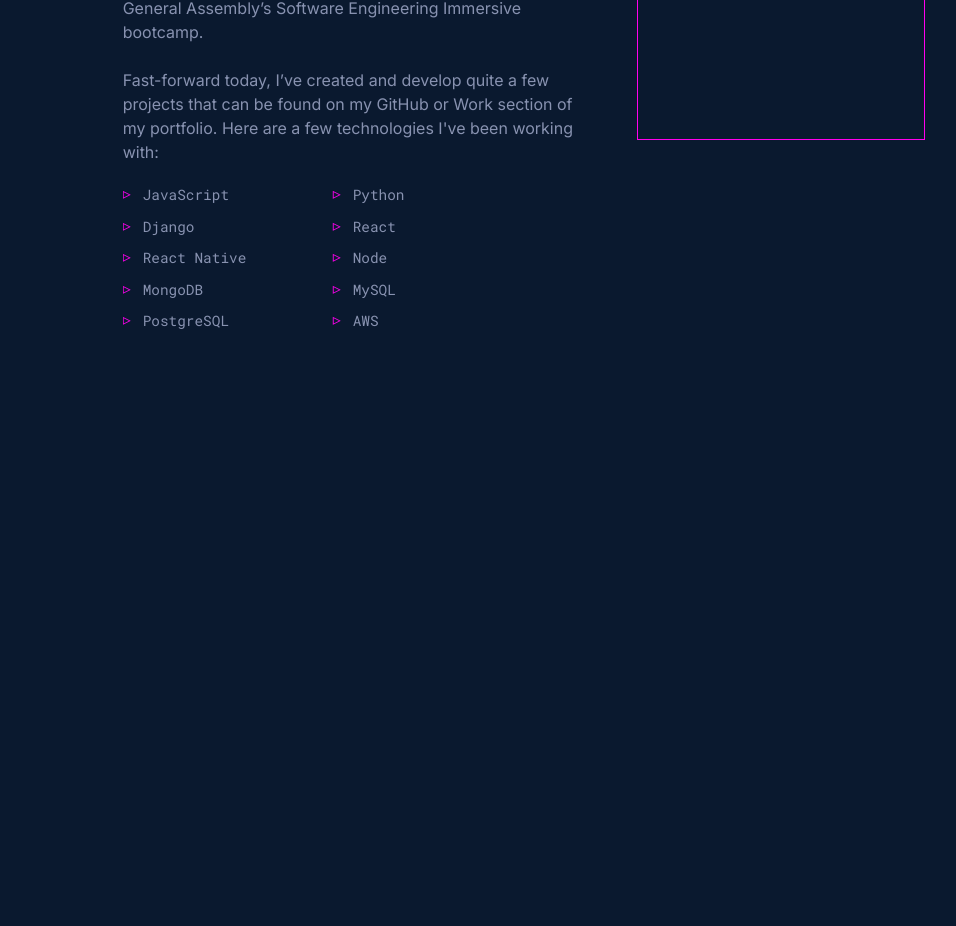
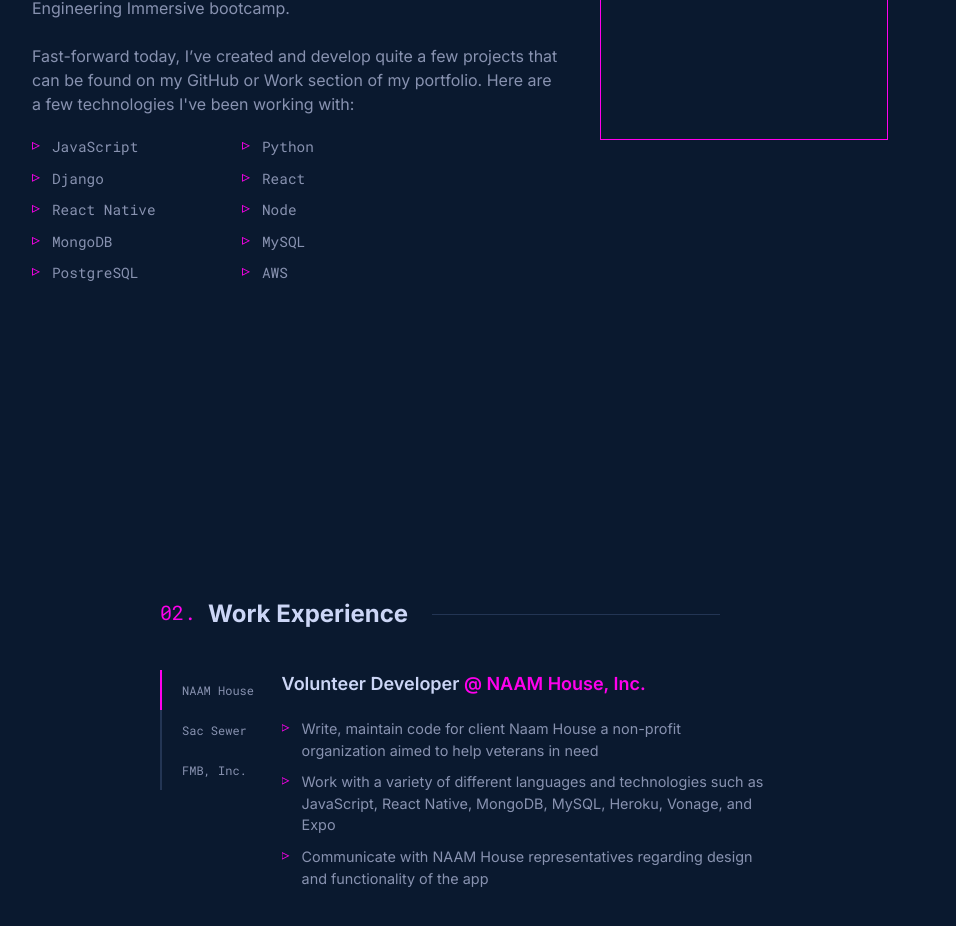
Before and after one commit to vincelaq/portfolio-v1, a React (Create React App) app: page / in a window 1280 px wide. Shown: the part 1140-2066 px from the top of the page, without its empty margins (208-1164 px from the left). Before the commit the page ends 1704 px from the top, so only its background shows below. Built offline with nearby package versions, Linux system fonts and the light colour scheme.

Commit message:
complete work section layout

```diff
--- a/src/App.js
+++ b/src/App.js
@@ -5,6 +5,7 @@ import './App.css';
 import Navigation from './components/Navigation';
 import HomePage from './pages/HomePage';
 import AboutPage from './pages/AboutPage';
+import WorkPage from './pages/WorkPage';
 
 
 
@@ -61,9 +62,10 @@ const App = () => {
                             <div className='border-l border-l-light-slate h-40 mx-auto mt-3'></div>
                         </div>
                     </section>
-                    <main className='basis-10/12'>
+                    <main className='basis-10/12 flex flex-col items-center'>
                         <HomePage/>
                         <AboutPage/>
+                        <WorkPage/>
                     </main>
                     <section className='bg-navy basis-1/12 relative'>
                         <div className='flex flex-col fixed bottom-0 -right-5 justify-center items-center'>
--- a/src/index.css
+++ b/src/index.css
@@ -24,6 +24,15 @@ code {
   background: white;
 }
 
+ul.work-list {
+  display: grid;
+
+  padding: 0;
+  margin: 20px 0 0 0;
+  overflow: hidden;
+  list-style: none;
+}
+
 ul.skills-list {
   display: grid;
   grid-template-columns: repeat(2, minmax(140px, 200px));
@@ -48,5 +57,5 @@ li:before {
   left: 0;
   color: #ff00ed;
   font-size: 1rem;
-  line-height: 18px;
+  line-height: 16px;
 }
--- a/src/pages/AboutPage.js
+++ b/src/pages/AboutPage.js
@@ -5,7 +5,7 @@ const AboutPage = () => {
 
 
     return (
-        <div className='flex flex-col ml-56 justify-start items-center bg-navy max-w-4xl h-full'>
+        <div className='flex flex-col ml-24 mb-72 justify-start items-center bg-navy max-w-4xl'>
             <div className='flex flex-row p-4 pl-0 w-full'>
                 <span className='font-Roboto text-pink text-xl mr-3'>01.</span>
                 <span className='font-Inter font-bold text-lightest-slate text-2xl'>About Me</span>
--- a/src/pages/HomePage.js
+++ b/src/pages/HomePage.js
@@ -3,7 +3,7 @@ import React from 'react';
 const HomePage = () => {
     return (
         <div className='flex flex-col justify-start bg-navy h-full'>
-            <div className='mx-auto my-48 pr-20'>
+            <div className='mx-auto my-52 pr-52'>
                 <div className='font-Roboto font-regular text-pink mb-10 text-base'>
                     Hi, my name is
                 </div>
--- /dev/null
+++ b/src/pages/WorkPage.js
@@ -0,0 +1,55 @@
+import React, { useState } from 'react';
+
+
+const WorkPage = () => {
+    const [work, setWork] = useState(0);
+
+
+
+
+    return (
+        <div className='flex flex-col justify-start items-center bg-navy max-w-2xl pb-72 pl-16'>
+            <div className='flex flex-row p-4 pl-0 w-full'>
+                <span className='font-Roboto text-pink text-xl mr-3'>02.</span>
+                <span className='font-Inter font-bold text-lightest-slate text-2xl'>Work Experience</span>
+                <span className='border-b border-b-lightest-navy w-72 my-auto mx-6'></span>
+            </div>
+            <div className='flex flex-row pt-6'>
+                <div className='basis-1/5'>
+                    <div className='flex flex-col w-30'>
+                        <div className='border-l-2 border-l-pink h-10 p-5 flex flex-col justify-center font-Roboto text-slate text-xs'>
+                            NAAM House
+                        </div>
+                        <div className='border-l-2 border-l-lightest-navy h-10 p-5 flex flex-col justify-center font-Roboto text-slate text-xs'>
+                            Sac Sewer
+                        </div>
+                        <div className='border-l-2 border-l-lightest-navy h-10 p-5 flex flex-col justify-center font-Roboto text-slate text-xs'>
+                            FMB, Inc.
+                        </div>
+                    </div>
+                </div>
+                <div className='basis-4/5 font-Inter text-slate'>
+                    <span className='text-lightest-slate  text-lg font-semibold'>Volunteer Developer</span>
+                    <span className='text-pink  text-lg font-semibold'> @ NAAM House, Inc.</span>
+
+                    <ul className='work-list'>
+                        <li className='font-Inter'>
+                            Write, maintain code for client Naam House a non-profit organization aimed to help veterans in need
+                        </li>
+                        <li className='font-Inter'>
+                            Work with a variety of different languages and technologies such as JavaScript, React Native, MongoDB, MySQL, Heroku, Vonage, and Expo
+                        </li>
+                        <li className='font-Inter'>
+                            Communicate with NAAM House representatives regarding design and functionality of the app
+                        </li>
+                    </ul>
+                </div>
+
+            </div>
+
+
+        </div>
+    );
+};
+
+export default WorkPage;
```
